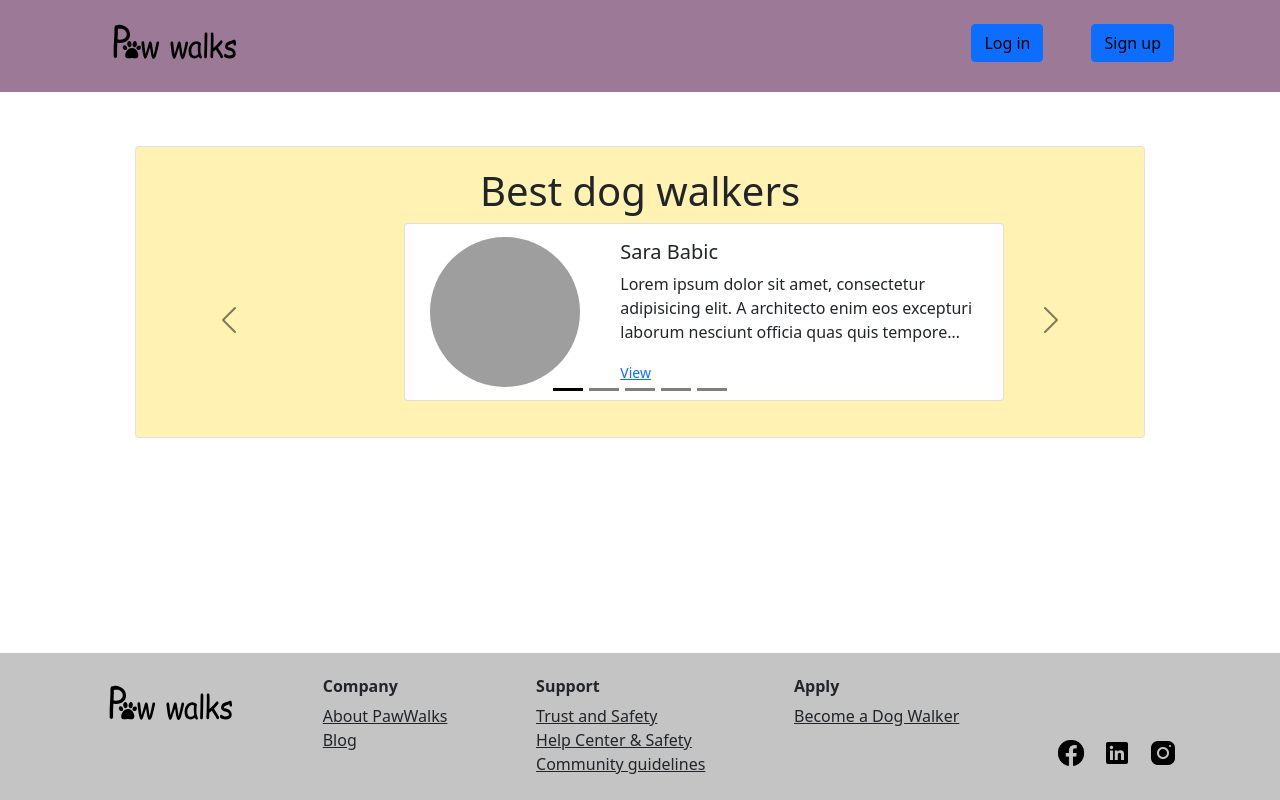
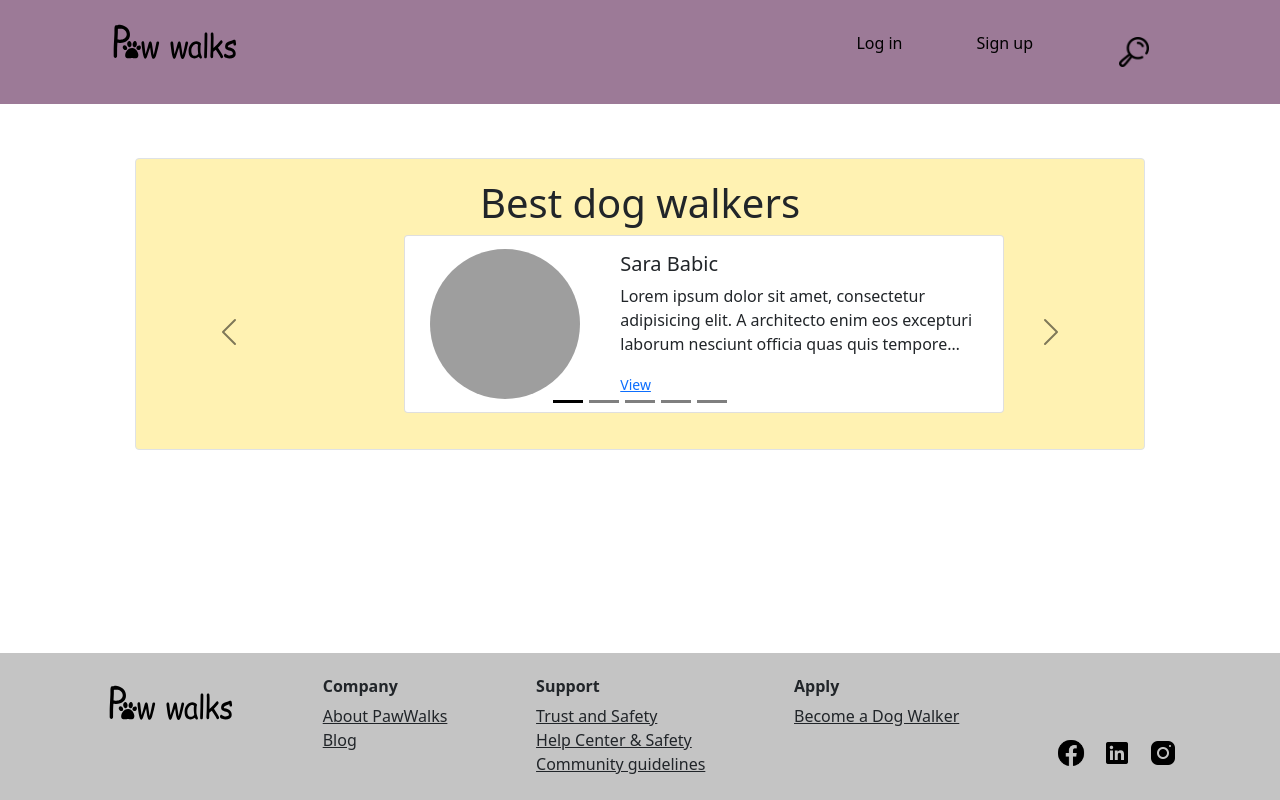
Before and after one commit to ivonamilankovic/dog_walk_project, a PHP site: page /home.php in a window 1280 px wide. Run offline with PHP 8.4, Linux system fonts and the light colour scheme; grey boxes are pictures that could not be loaded.

Commit message:
homePage

```diff
--- a/home.php
+++ b/home.php
@@ -24,16 +24,41 @@
         <div class="container d-flex">
             <div class="me-auto p-3"><a href="./home.php"> <img src="images/pawwalks.svg" alt="PawWalks-logo" class="logo"></a></div>
             <div class="p-4">
-                <button type="button" class="btn btn-primary" data-bs-toggle="modal" data-bs-target="#modal_login">
+                <button type="button" class="btn" data-bs-toggle="modal" data-bs-target="#modal_login">
                     Log in
                 </button>
             </div>
             <div class="p-4">
-                <button type="button" class="btn btn-primary" data-bs-toggle="modal" data-bs-target="#modal_signup">
+                <button type="button" class="btn" data-bs-toggle="modal" data-bs-target="#modal_signup">
                     Sign up
                 </button>
             </div>
+            <!--toggle search-->
+            <div class="p-4">
+                <nav class="navbar">
+                    <div class="container-fluid">
+                        <button class="navbar-toggler" type="button" data-bs-toggle="collapse" data-bs-target="#navbarToggleExternalContent" aria-controls="navbarToggleExternalContent" aria-expanded="false" aria-label="Toggle navigation">
+                            <a href="#"><img src="./images/loupe.png" alt="search" class="social"></a>
+                        </button>
+                    </div>
+                </nav>
+
+            </div>
         </div>
+    </div>
+
+    <!--active toggle search-->
+    <div class=" d-flex justify-content-around">
+    <div class="collapse" id="navbarToggleExternalContent">
+        <div class="p-4">
+            <div class="input-group rounded" style="width: 600px">
+                <input type="search" class="form-control rounded" placeholder="Search for dog walkers..." aria-label="Search" aria-describedby="search-addon" />
+                <span class="input-group-text border-0" id="search-addon">
+                <button type="button" class="btn btn-light">All dog walkers</button>
+                </span>
+            </div>
+        </div>
+    </div>
     </div>
 
     <!--Modal for Log in-->
```
Also changed, not shown: images/loupe.png (added).
